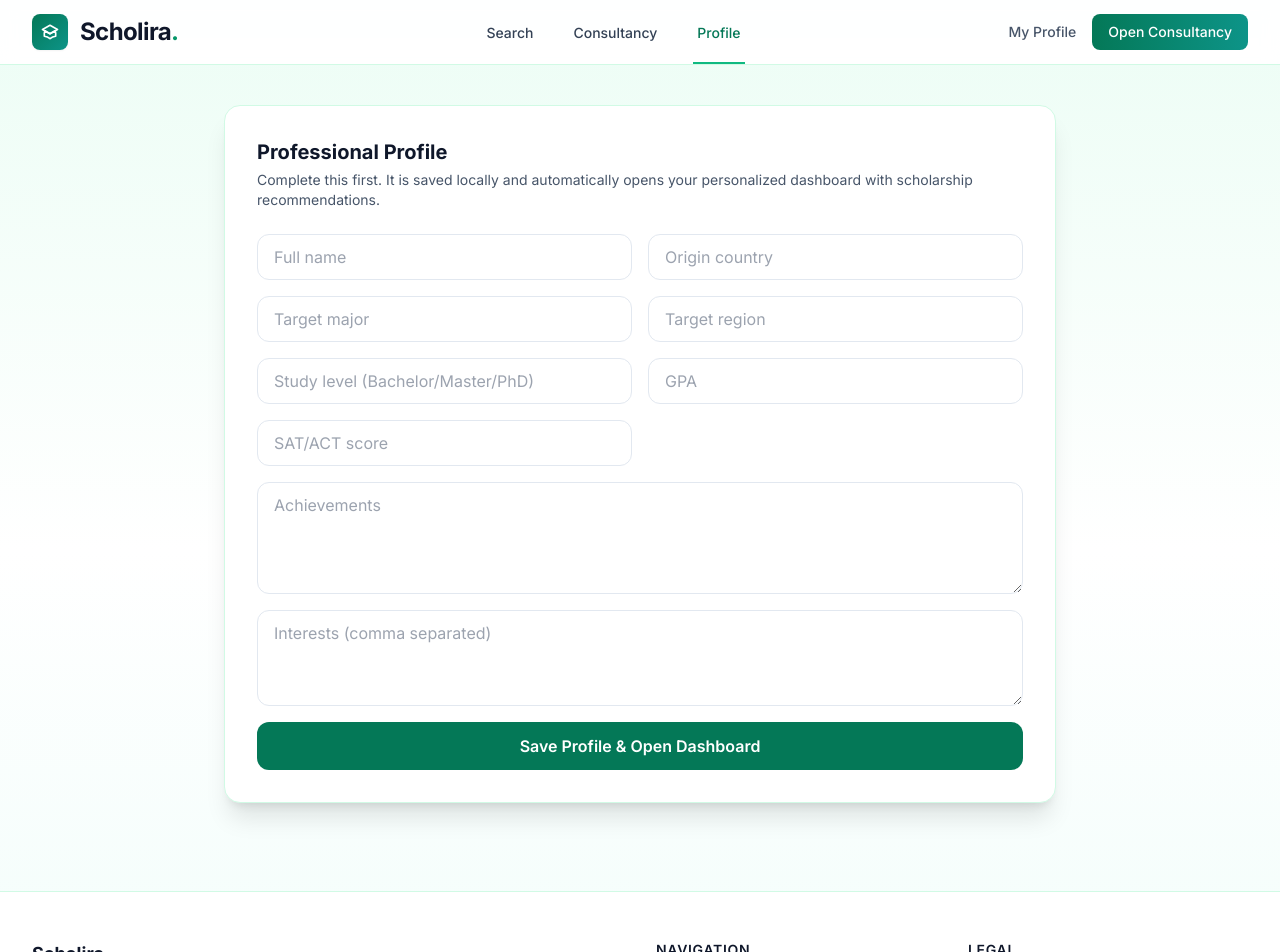
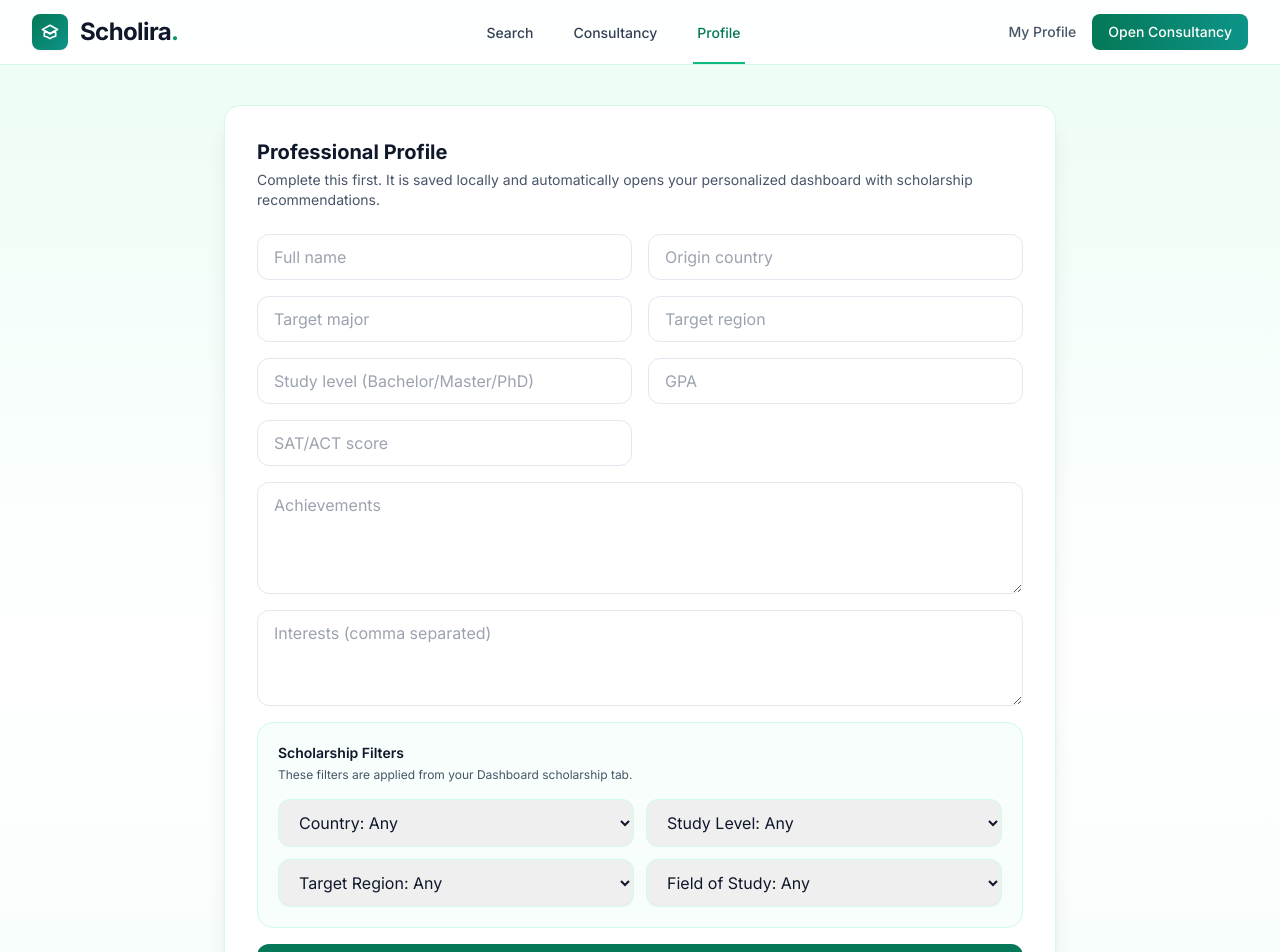
Before and after one commit to 983111/scholira, a React (Vite) app: page / in a window 1280 px wide. Shown: the top 952 px of the page. Built offline with nearby package versions, Linux system fonts and the light colour scheme.

Commit message:
Move scholarship filters from dashboard to profile page

```diff
--- a/src/app.tsx
+++ b/src/app.tsx
@@ -71,6 +71,13 @@ interface UserProfile {
   achievements: string;
 }
 
+interface ScholarshipFilters {
+  originCountry: string;
+  studyLevel: string;
+  targetRegion: string;
+  fieldOfStudy: string;
+}
+
 interface ConsultancyMessage {
   from: 'you' | 'advisor';
   text: string;
@@ -85,6 +92,7 @@ const sanitizeConsultancyReply = (reply: string): string => {
 };
 
 const PROFILE_STORAGE_KEY = 'scholira-user-profile';
+const SCHOLARSHIP_FILTERS_STORAGE_KEY = 'scholira-scholarship-filters';
 
 const emptyProfile: UserProfile = {
   fullName: '',
@@ -119,12 +127,23 @@ const courseLevels = ['Any', 'Beginner', 'Intermediate', 'Advanced'];
 const hasCompletedProfile = (profile: UserProfile) =>
   Boolean(profile.fullName && profile.originCountry && profile.targetMajor && profile.studyLevel);
 
+const getDefaultScholarshipFilters = (profile: UserProfile): ScholarshipFilters => ({
+  originCountry: profile.originCountry || 'Any',
+  studyLevel: profile.studyLevel || 'Any',
+  targetRegion: profile.targetRegion || 'Any',
+  fieldOfStudy: profile.targetMajor || 'Any',
+});
+
 function DashboardPage({
   profile,
+  scholarshipFilters,
+  setScholarshipFilters,
   onOpenConsultancy,
   onOpenProfile,
 }: {
   profile: UserProfile;
+  scholarshipFilters: ScholarshipFilters;
+  setScholarshipFilters: React.Dispatch<React.SetStateAction<ScholarshipFilters>>;
   onOpenConsultancy: () => void;
   onOpenProfile: () => void;
 }) {
@@ -135,12 +154,6 @@ function DashboardPage({
   const [error, setError] = useState<string | null>(null);
   const [searched, setSearched] = useState(false);
   const [courseQuery, setCourseQuery] = useState(profile.targetMajor);
-  const [scholarshipFilters, setScholarshipFilters] = useState({
-    originCountry: profile.originCountry || 'Any',
-    studyLevel: profile.studyLevel || 'Any',
-    targetRegion: profile.targetRegion || 'Any',
-    fieldOfStudy: profile.targetMajor || 'Any',
-  });
   const [courseFilters, setCourseFilters] = useState({
     subject: 'Any',
     level: 'Any',
@@ -206,12 +219,7 @@ function DashboardPage({
   };
 
   const refreshScholarshipsFromProfile = async () => {
-    setScholarshipFilters({
-      originCountry: profile.originCountry || 'Any',
-      studyLevel: profile.studyLevel || 'Any',
-      targetRegion: profile.targetRegion || 'Any',
-      fieldOfStudy: profile.targetMajor || 'Any',
-    });
+    setScholarshipFilters(getDefaultScholarshipFilters(profile));
     await handleScholarshipSearch(recommendationParams);
   };
 
@@ -406,53 +414,10 @@ function DashboardPage({
           <div className="bg-white rounded-2xl shadow-xl border border-emerald-100 p-8 max-w-4xl mx-auto relative z-10">
             <h3 className="font-bold text-slate-900 mb-1">Scholarships from your saved profile</h3>
             <p className="text-sm text-slate-600 mt-1">
-              Fine-tune your scholarship results with filters that map directly to the backend.
+              Scholarship filters are now managed from your Profile page and applied here.
             </p>
-            <div className="mt-5 grid grid-cols-1 sm:grid-cols-2 gap-3">
-              <select
-                className="rounded-xl border border-emerald-100 py-3 px-4 focus:ring-emerald-500"
-                value={scholarshipFilters.originCountry}
-                onChange={(e) => setScholarshipFilters((prev) => ({ ...prev, originCountry: e.target.value }))}
-              >
-                {scholarshipCountries.map((country) => (
-                  <option key={country} value={country}>
-                    Country: {country}
-                  </option>
-                ))}
-              </select>
-              <select
-                className="rounded-xl border border-emerald-100 py-3 px-4 focus:ring-emerald-500"
-                value={scholarshipFilters.studyLevel}
-                onChange={(e) => setScholarshipFilters((prev) => ({ ...prev, studyLevel: e.target.value }))}
-              >
-                {scholarshipStudyLevels.map((level) => (
-                  <option key={level} value={level}>
-                    Study Level: {level}
-                  </option>
-                ))}
-              </select>
-              <select
-                className="rounded-xl border border-emerald-100 py-3 px-4 focus:ring-emerald-500"
-                value={scholarshipFilters.targetRegion}
-                onChange={(e) => setScholarshipFilters((prev) => ({ ...prev, targetRegion: e.target.value }))}
-              >
-                {scholarshipRegions.map((region) => (
-                  <option key={region} value={region}>
-                    Target Region: {region}
-                  </option>
-                ))}
-              </select>
-              <select
-                className="rounded-xl border border-emerald-100 py-3 px-4 focus:ring-emerald-500"
-                value={scholarshipFilters.fieldOfStudy}
-                onChange={(e) => setScholarshipFilters((prev) => ({ ...prev, fieldOfStudy: e.target.value }))}
-              >
-                {scholarshipFields.map((field) => (
-                  <option key={field} value={field}>
-                    Field of Study: {field}
-                  </option>
-                ))}
-              </select>
+            <div className="mt-4 rounded-xl border border-emerald-100 bg-emerald-50/50 p-4 text-sm text-slate-700">
+              Current filters: {scholarshipFilters.originCountry} · {scholarshipFilters.studyLevel} · {scholarshipFilters.targetRegion} · {scholarshipFilters.fieldOfStudy}
             </div>
             <div className="mt-5 flex flex-wrap gap-3">
               <button
@@ -461,15 +426,7 @@ function DashboardPage({
                 disabled={loading}
                 className="bg-gradient-to-r from-emerald-700 to-teal-600 text-white px-8 py-3 rounded-xl font-bold disabled:opacity-50"
               >
-                {loading ? 'Loading...' : 'Apply Filters'}
-              </button>
-              <button
-                type="button"
-                onClick={refreshScholarshipsFromProfile}
-                disabled={loading}
-                className="rounded-xl border border-emerald-200 text-emerald-800 px-5 py-3 text-sm font-semibold hover:bg-emerald-50 disabled:opacity-60"
-              >
-                Use Profile Defaults
+                {loading ? 'Loading...' : 'Apply Profile Filters'}
               </button>
               <button
                 type="button"
@@ -646,12 +603,25 @@ function ConsultancyPage({ profile }: { profile: UserProfile }) {
 
 function ProfilePage({
   profile,
+  scholarshipFilters,
+  onSaveScholarshipFilters,
   onSave,
 }: {
   profile: UserProfile;
+  scholarshipFilters: ScholarshipFilters;
+  onSaveScholarshipFilters: (filters: ScholarshipFilters) => void;
   onSave: (profile: UserProfile) => void;
 }) {
   const [formData, setFormData] = useState<UserProfile>(profile);
+  const [filterData, setFilterData] = useState<ScholarshipFilters>(scholarshipFilters);
+
+  useEffect(() => {
+    setFormData(profile);
+  }, [profile]);
+
+  useEffect(() => {
+    setFilterData(scholarshipFilters);
+  }, [scholarshipFilters]);
 
   const onChangeField = (field: keyof UserProfile, value: string) => {
     setFormData((prev) => ({ ...prev, [field]: value }));
@@ -659,6 +629,7 @@ function ProfilePage({
 
   const submitProfile = (e: React.FormEvent) => {
     e.preventDefault();
+    onSaveScholarshipFilters(filterData);
     onSave(formData);
   };
 
@@ -677,6 +648,24 @@ function ProfilePage({
           <input placeholder="SAT/ACT score" className="rounded-xl border border-slate-200 px-4 py-2.5" value={formData.sat} onChange={(e) => onChangeField('sat', e.target.value)} />
           <textarea placeholder="Achievements" className="md:col-span-2 rounded-xl border border-slate-200 px-4 py-2.5 min-h-28" value={formData.achievements} onChange={(e) => onChangeField('achievements', e.target.value)} />
           <textarea placeholder="Interests (comma separated)" className="md:col-span-2 rounded-xl border border-slate-200 px-4 py-2.5 min-h-24" value={formData.interests} onChange={(e) => onChangeField('interests', e.target.value)} />
+          <div className="md:col-span-2 rounded-2xl border border-emerald-100 bg-emerald-50/40 p-5">
+            <h2 className="text-sm font-semibold text-slate-900">Scholarship Filters</h2>
+            <p className="text-xs text-slate-600 mt-1">These filters are applied from your Dashboard scholarship tab.</p>
+            <div className="mt-4 grid grid-cols-1 md:grid-cols-2 gap-3">
+              <select className="rounded-xl border border-emerald-100 py-3 px-4 focus:ring-emerald-500" value={filterData.originCountry} onChange={(e) => setFilterData((prev) => ({ ...prev, originCountry: e.target.value }))}>
+                {scholarshipCountries.map((country) => <option key={country} value={country}>Country: {country}</option>)}
+              </select>
+              <select className="rounded-xl border border-emerald-100 py-3 px-4 focus:ring-emerald-500" value={filterData.studyLevel} onChange={(e) => setFilterData((prev) => ({ ...prev, studyLevel: e.target.value }))}>
+                {scholarshipStudyLevels.map((level) => <option key={level} value={level}>Study Level: {level}</option>)}
+              </select>
+              <select className="rounded-xl border border-emerald-100 py-3 px-4 focus:ring-emerald-500" value={filterData.targetRegion} onChange={(e) => setFilterData((prev) => ({ ...prev, targetRegion: e.target.value }))}>
+                {scholarshipRegions.map((region) => <option key={region} value={region}>Target Region: {region}</option>)}
+              </select>
+              <select className="rounded-xl border border-emerald-100 py-3 px-4 focus:ring-emerald-500" value={filterData.fieldOfStudy} onChange={(e) => setFilterData((prev) => ({ ...prev, fieldOfStudy: e.target.value }))}>
+                {scholarshipFields.map((field) => <option key={field} value={field}>Field of Study: {field}</option>)}
+              </select>
+            </div>
+          </div>
           <button type="submit" className="md:col-span-2 rounded-xl bg-emerald-700 text-white py-3 font-semibold hover:bg-emerald-800">Save Profile & Open Dashboard</button>
         </form>
       </div>
@@ -694,6 +683,16 @@ function readProfile(): UserProfile | null {
   }
 }
 
+function readScholarshipFilters(profile: UserProfile): ScholarshipFilters {
+  const raw = window.localStorage.getItem(SCHOLARSHIP_FILTERS_STORAGE_KEY);
+  if (!raw) return getDefaultScholarshipFilters(profile);
+  try {
+    return { ...getDefaultScholarshipFilters(profile), ...(JSON.parse(raw) as Partial<ScholarshipFilters>) };
+  } catch {
+    return getDefaultScholarshipFilters(profile);
+  }
+}
+
 function getInitialPage(savedProfile: UserProfile | null): AppPage {
   const hash = window.location.hash.replace('#', '').toLowerCase();
 
@@ -708,12 +707,18 @@ function getInitialPage(savedProfile: UserProfile | null): AppPage {
 
 function App() {
   const [profile, setProfile] = useState<UserProfile>(() => readProfile() || emptyProfile);
+  const [scholarshipFilters, setScholarshipFilters] = useState<ScholarshipFilters>(() => {
+    const savedProfile = readProfile() || emptyProfile;
+    return readScholarshipFilters(savedProfile);
+  });
   const [page, setPage] = useState<AppPage>(() => getInitialPage(readProfile()));
 
   useEffect(() => {
     const onHashChange = () => {
       const latestProfile = readProfile();
-      setProfile(latestProfile || emptyProfile);
+      const resolvedProfile = latestProfile || emptyProfile;
+      setProfile(resolvedProfile);
+      setScholarshipFilters(readScholarshipFilters(resolvedProfile));
       setPage(getInitialPage(latestProfile));
     };
     window.addEventListener('hashchange', onHashChange);
@@ -741,12 +746,32 @@ function App() {
     navigate('dashboard');
   };
 
+  const saveScholarshipFilters = (nextFilters: ScholarshipFilters) => {
+    window.localStorage.setItem(SCHOLARSHIP_FILTERS_STORAGE_KEY, JSON.stringify(nextFilters));
+    setScholarshipFilters(nextFilters);
+  };
+
   return (
     <div id="top" className="min-h-screen bg-gradient-to-b from-emerald-50 via-white to-teal-50 flex flex-col">
       <Navbar currentPage={page === 'dashboard' ? 'search' : page} onNavigate={(p) => navigate(p === 'search' ? 'dashboard' : p)} />
-      {page === 'dashboard' && <DashboardPage profile={profile} onOpenConsultancy={() => navigate('consultancy')} onOpenProfile={() => navigate('profile')} />}
+      {page === 'dashboard' && (
+        <DashboardPage
+          profile={profile}
+          scholarshipFilters={scholarshipFilters}
+          setScholarshipFilters={setScholarshipFilters}
+          onOpenConsultancy={() => navigate('consultancy')}
+          onOpenProfile={() => navigate('profile')}
+        />
+      )}
       {page === 'consultancy' && <ConsultancyPage profile={profile} />}
-      {page === 'profile' && <ProfilePage profile={profile} onSave={saveProfile} />}
+      {page === 'profile' && (
+        <ProfilePage
+          profile={profile}
+          scholarshipFilters={scholarshipFilters}
+          onSaveScholarshipFilters={saveScholarshipFilters}
+          onSave={saveProfile}
+        />
+      )}
       <Footer />
     </div>
   );
```
